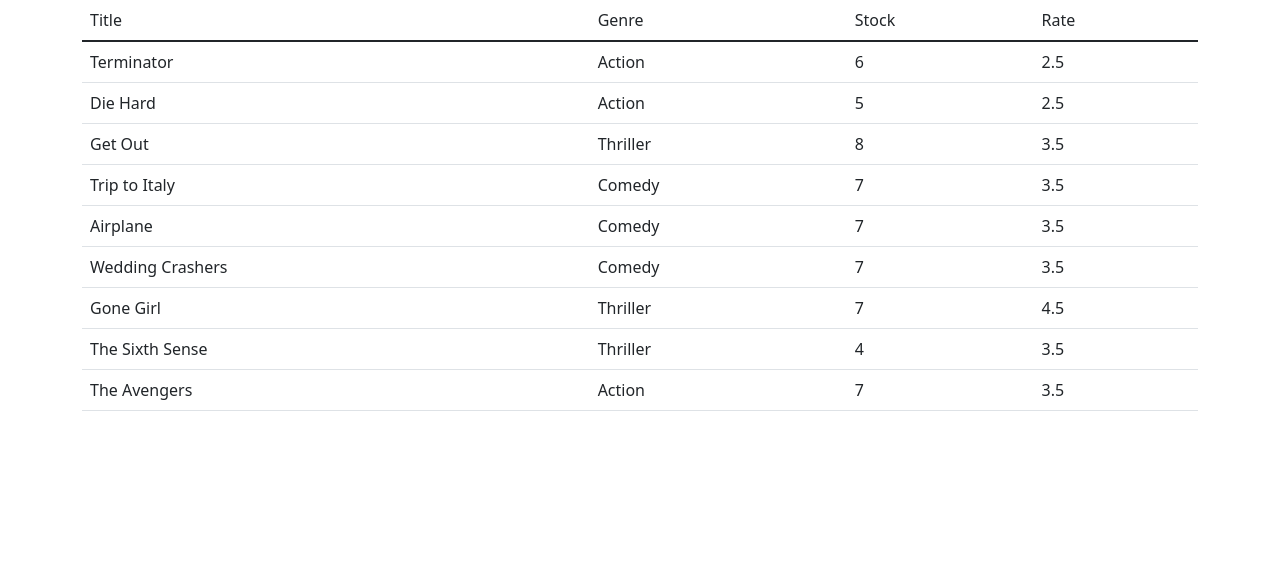
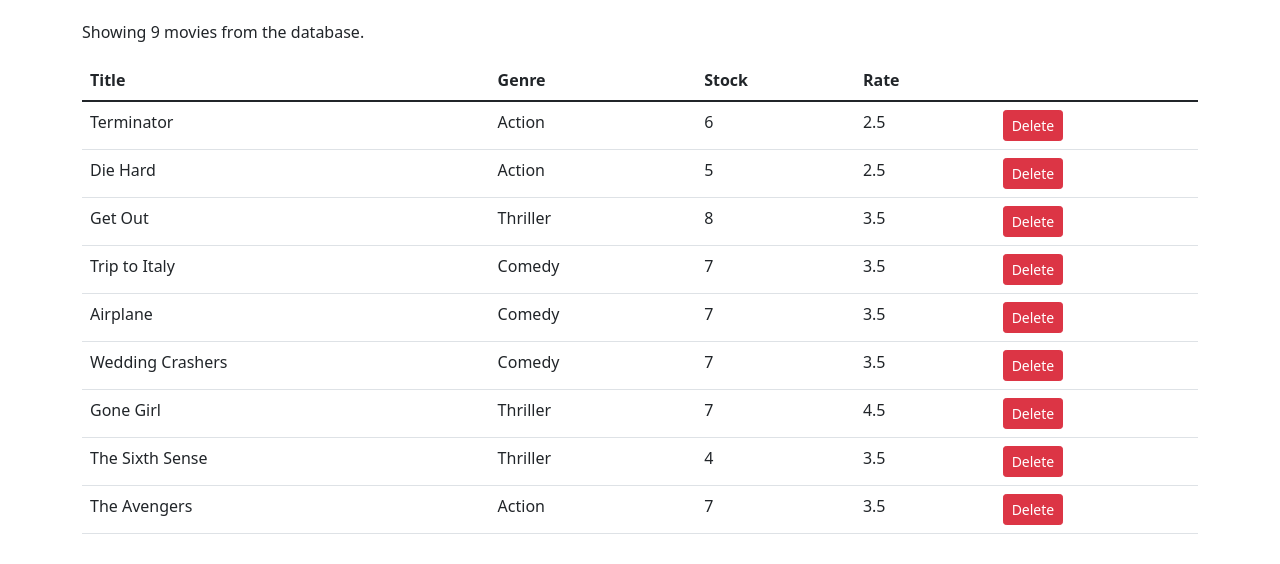
Before and after one commit to pesekt1/vidly-client, a React (Create React App) app: page / in a window 1280 px wide. Shown: the top 564 px of the page. Built offline with nearby package versions, Linux system fonts and the light colour scheme.

Commit message:
delete button

```diff
--- a/src/components/movies.jsx
+++ b/src/components/movies.jsx
@@ -1,33 +1,55 @@
 import React, { Component } from "react";
-import { getMovies } from "../services/fakeMovieService";
+import { getMovies, deleteMovie } from "../services/fakeMovieService";
 
 class Movies extends Component {
   state = {
     movies: getMovies(),
   };
 
+  handleDelete = (movie) => {
+    //deleteMovie(movie._id);
+    const movies = this.state.movies.filter((m) => m._id !== movie._id);
+    this.setState({ movies: movies });
+  };
+
   render() {
+    const { length: count } = this.state.movies;
+
+    if (count === 0) return <p>There are no movies in the database.</p>;
+
     return (
+      <React.Fragment>
+        <p>Showing {count} movies from the database.</p>
         <table className="table">
           <thead>
             <tr>
-            <td>Title</td>
-            <td>Genre</td>
-            <td>Stock</td>
-            <td>Rate</td>
+              <th>Title</th>
+              <th>Genre</th>
+              <th>Stock</th>
+              <th>Rate</th>
+              <th></th>
             </tr>
           </thead>
           <tbody>
             {this.state.movies.map((movie) => (
-            <tr>
+              <tr key={movie._id}>
                 <td>{movie.title}</td>
                 <td>{movie.genre.name}</td>
                 <td>{movie.numberInStock}</td>
                 <td>{movie.dailyRentalRate}</td>
+                <td>
+                  <button
+                    onClick={() => this.handleDelete(movie)}
+                    className="btn btn-danger btn-sm"
+                  >
+                    Delete
+                  </button>
+                </td>
               </tr>
             ))}
           </tbody>
         </table>
+      </React.Fragment>
     );
   }
 }
--- a/src/index.css
+++ b/src/index.css
@@ -1,13 +1,14 @@
 body {
+  padding: 20px 0 0 0;
   margin: 0;
-  font-family: -apple-system, BlinkMacSystemFont, 'Segoe UI', 'Roboto', 'Oxygen',
-    'Ubuntu', 'Cantarell', 'Fira Sans', 'Droid Sans', 'Helvetica Neue',
+  font-family: -apple-system, BlinkMacSystemFont, "Segoe UI", "Roboto", "Oxygen",
+    "Ubuntu", "Cantarell", "Fira Sans", "Droid Sans", "Helvetica Neue",
     sans-serif;
   -webkit-font-smoothing: antialiased;
   -moz-osx-font-smoothing: grayscale;
 }
 
 code {
-  font-family: source-code-pro, Menlo, Monaco, Consolas, 'Courier New',
+  font-family: source-code-pro, Menlo, Monaco, Consolas, "Courier New",
     monospace;
 }
```
Also changed, not shown: 1 other file (tests, documents, lock files or other folders). Lines whose indentation alone changed are shown as unchanged.
